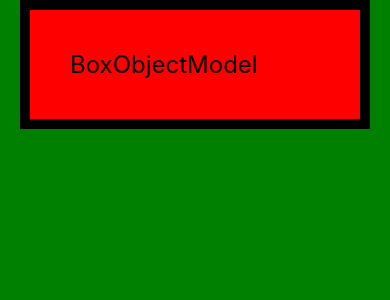
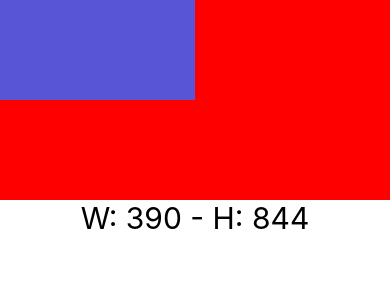
Before and after one commit to grupoudea/number-counter-app, a React Native app: screen / in a window 390 px wide. Shown: the top 300 px of the page. Built offline with nearby package versions, Linux system fonts and the light colour scheme.

Commit message:
se usa tamaño de pantalla con hook y con Dimesions

```diff
--- a/App.tsx
+++ b/App.tsx
@@ -2,11 +2,12 @@ import React from 'react'
 import CounterScreen from './src/screens/CounterScreen'
 import BoxObjectModel from './src/screens/BoxObjectModel'
 import { SafeAreaView } from 'react-native'
+import DimensionsScreen from './src/screens/DimensionsScreen'
 
 const App = () => {
   return (
     <SafeAreaView style={{flex: 1}}>
-      <BoxObjectModel />
+      <DimensionsScreen />
     </SafeAreaView>
   )
 }
--- /dev/null
+++ b/src/screens/DimensionsScreen.tsx
@@ -0,0 +1,47 @@
+import React from 'react'
+import { Dimensions, StyleSheet, Text, View, useWindowDimensions } from 'react-native'
+
+
+//const {width, height} = Dimensions.get('window');
+
+const DimensionsScreen = () => {
+
+  const {width, height} = useWindowDimensions();
+
+  return (
+   <View>
+     <View style={styles.container}>
+        <View style={{
+          ...styles.cajaMorada,
+          width: width * 0.5,
+        }} />
+        <View style={styles.cajaNaraja} />
+    </View>
+    <Text style={styles.title}>W: {width} - H: {height}</Text>
+
+   </View>
+  )
+}
+
+const styles = StyleSheet.create({
+    container: {
+      width: '100%',
+      height: 200,
+      backgroundColor: 'red'
+    },
+    cajaMorada: {
+        backgroundColor: '#5856d6',
+        width: '50%',
+        height: '50%',
+    },
+    cajaNaraja: {
+        backgroundColor: '#F0A23B'
+    },
+    title: {
+      fontSize: 30,
+      textAlign: 'center'
+    }
+
+});
+
+export default DimensionsScreen
```
